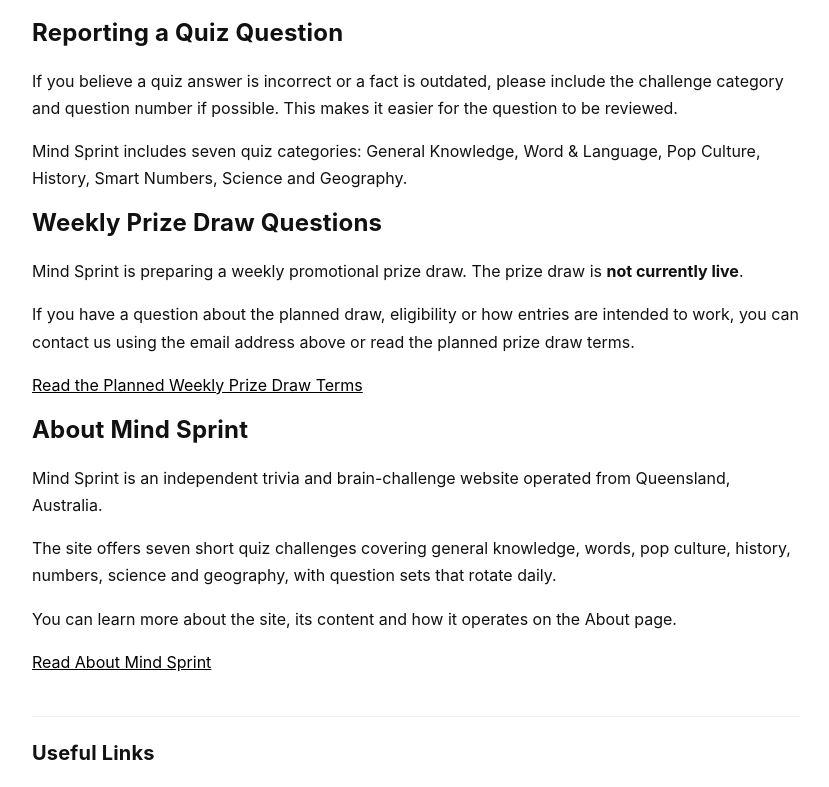
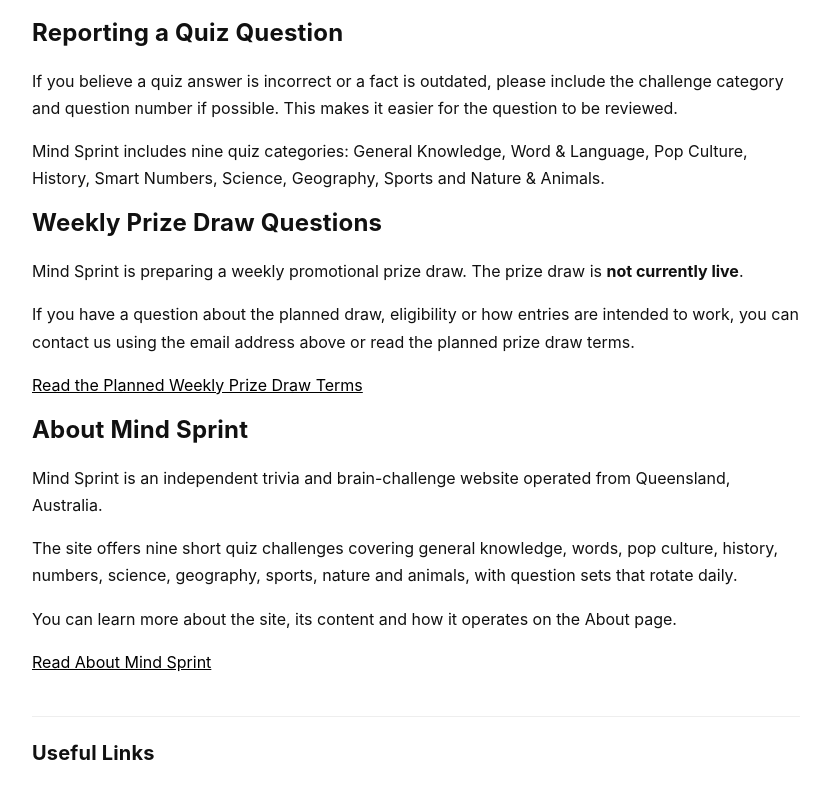
Before and after one commit to justinchase1984/mind-sprint, a Next.js app: page /contact in a window 1280 px wide. Shown: the part 647-1434 px from the top of the page, without its empty margins (224-1053 px from the left). Built offline with nearby package versions, Linux system fonts and the light colour scheme; no server answers.

Commit message:
Update contact.tsx

```diff
--- a/pages/contact.tsx
+++ b/pages/contact.tsx
@@ -45,7 +45,7 @@ const structuredData = {
           'https://www.dailymindsprint.com/#organization',
       },
       dateModified:
-        '2026-10-07',
+        '2026-10-11',
     },
   ],
 }
@@ -210,9 +210,9 @@ export default function Contact() {
         </p>
 
         <p>
-          Mind Sprint includes seven quiz categories: General Knowledge, Word
-          &amp; Language, Pop Culture, History, Smart Numbers, Science and
-          Geography.
+          Mind Sprint includes nine quiz categories: General Knowledge, Word
+          &amp; Language, Pop Culture, History, Smart Numbers, Science,
+          Geography, Sports and Nature &amp; Animals.
         </p>
 
         <h2>
@@ -257,9 +257,9 @@ export default function Contact() {
         </p>
 
         <p>
-          The site offers seven short quiz challenges covering general
-          knowledge, words, pop culture, history, numbers, science and
-          geography, with question sets that rotate daily.
+          The site offers nine short quiz challenges covering general
+          knowledge, words, pop culture, history, numbers, science, geography,
+          sports, nature and animals, with question sets that rotate daily.
         </p>
 
         <p>
```
